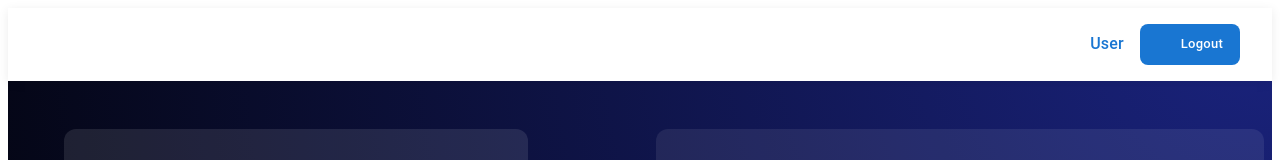
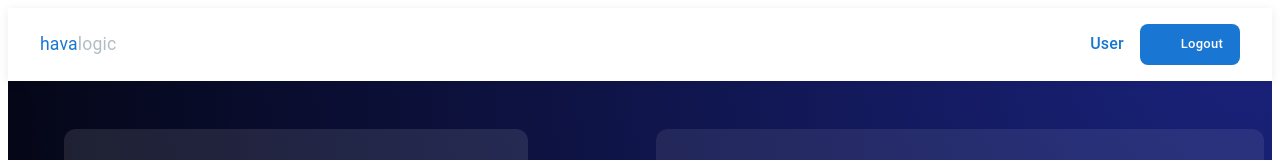
Before and after one commit to ErginYurttas/havalogic, a React (Create React App) app: page /ahu in a window 1280 px wide. Shown: the top 160 px of the page. Built offline with nearby package versions, Linux system fonts and the light colour scheme; some icons are missing; a web font is replaced by a local one.

Commit message:
20250730_2001

```diff
--- a/src/pages/AhuPage.tsx
+++ b/src/pages/AhuPage.tsx
@@ -799,12 +799,21 @@ setShowTable(true);
   return (
     <Box sx={{ minHeight: '100vh', background: 'radial-gradient(circle at top right, #1A237E, #000000)', color: '#FFFFFF', display: 'flex', flexDirection: 'column' }}>
       {/* Navbar */}
-      <Box sx={{ py: 2, px: 4, display: 'flex', justifyContent: 'flex-end', alignItems: 'center', backgroundColor: 'white', boxShadow: '0 2px 10px rgba(0,0,0,0.08)' }}>
-        <Stack direction="row" spacing={2} alignItems="center">
-          <Typography variant="body1" sx={{ mr: 2, fontWeight: 500, color: '#1976d2' }}>{loggedInUser || 'User'}</Typography>
-          <PrimaryButton startIcon={<ExitToAppIcon sx={{ fontSize: '1rem' }} />} onClick={handleLogout} sx={{ minWidth: '100px' }}>Logout</PrimaryButton>
-        </Stack>
-      </Box>
+      <Box sx={{ py: 2, px: 4, display: 'flex', justifyContent: 'space-between', alignItems: 'center', backgroundColor: 'white', boxShadow: '0 2px 10px rgba(0,0,0,0.08)' }}>
+
+  {/* Sol taraftaki havalogic logosu */}
+  <Typography variant="body1" sx={{ fontWeight: 'normal', fontSize: '1.1rem' }}>
+  <Box component="span" sx={{ color: '#1976d2' }}>hava</Box>
+  <Box component="span" sx={{ color: '#B0BEC5' }}>logic</Box>
+</Typography>
+
+  {/* Sağ taraftaki kullanıcı ve logout */}
+  <Stack direction="row" spacing={2} alignItems="center">
+    <Typography variant="body1" sx={{ mr: 2, fontWeight: 500, color: '#1976d2' }}>{loggedInUser || 'User'}</Typography>
+    <PrimaryButton startIcon={<ExitToAppIcon sx={{ fontSize: '1rem' }} />} onClick={handleLogout} sx={{ minWidth: '100px' }}>Logout</PrimaryButton>
+  </Stack>
+
+</Box>
 
       {/* Main Layout */}
       <Box sx={{ display: 'flex', flexDirection: 'row' }}>
@@ -910,7 +919,9 @@ setShowTable(true);
 
         {/* Tablo */}
         <Box sx={{ flex: 1, p: 4, backgroundColor: 'rgba(255, 255, 255, 0.08)', borderRadius: '12px', mr: 1, ml: 0, mt: 6, maxHeight: '85vh', overflowY: 'auto', color: 'white' }}>
-          <Typography variant="h6" sx={{ mb: 2 }}>AHU Output Table</Typography>
+          <Typography variant="h6" sx={{ mb: 2 }}>
+  {projectCode ? `${projectCode} Output Table` : 'AHU Output Table'}
+</Typography>
 
           {showTable && tableRows.length > 0 && (
             <table style={{ width: '100%', borderCollapse: 'collapse', color: 'white', border: '1px solid #ccc', fontSize: '0.875rem' }}>
--- a/src/pages/Home.tsx
+++ b/src/pages/Home.tsx
@@ -167,11 +167,15 @@ export default function Home() {
       py: 2,
       px: 4,
       display: 'flex',
-      justifyContent: 'flex-end', // 'space-between' yerine 'flex-end'
+      justifyContent: 'space-between',
       alignItems: 'center',
       backgroundColor: 'white',
       boxShadow: '0 2px 10px rgba(0,0,0,0.08)'
     }}>
+      <Typography variant="body1" sx={{ fontWeight: 'normal', fontSize: '1.1rem' }}>
+  <span style={{ color: '#1976d2' }}>hava</span>
+  <span style={{ color: '#B0BEC5' }}>logic</span>
+</Typography>
         <Stack direction="row" spacing={2} alignItems="center">
           <Typography
           variant="body1"
--- a/src/pages/Project.tsx
+++ b/src/pages/Project.tsx
@@ -85,11 +85,16 @@ export default function Project() {
         py: 2,
         px: 4,
         display: 'flex',
-        justifyContent: 'flex-end',
+        justifyContent: 'space-between',
         alignItems: 'center',
         backgroundColor: 'white',
         boxShadow: '0 2px 10px rgba(0,0,0,0.08)'
       }}>
+
+        <Typography variant="body1" sx={{ fontWeight: 'normal', fontSize: '1.1rem' }}>
+    <span style={{ color: '#1976d2' }}>hava</span>
+    <span style={{ color: '#B0BEC5' }}>logic</span>
+  </Typography>
         <Stack direction="row" spacing={2} alignItems="center">
           <Typography variant="body1" sx={{
             mr: 2,
```
